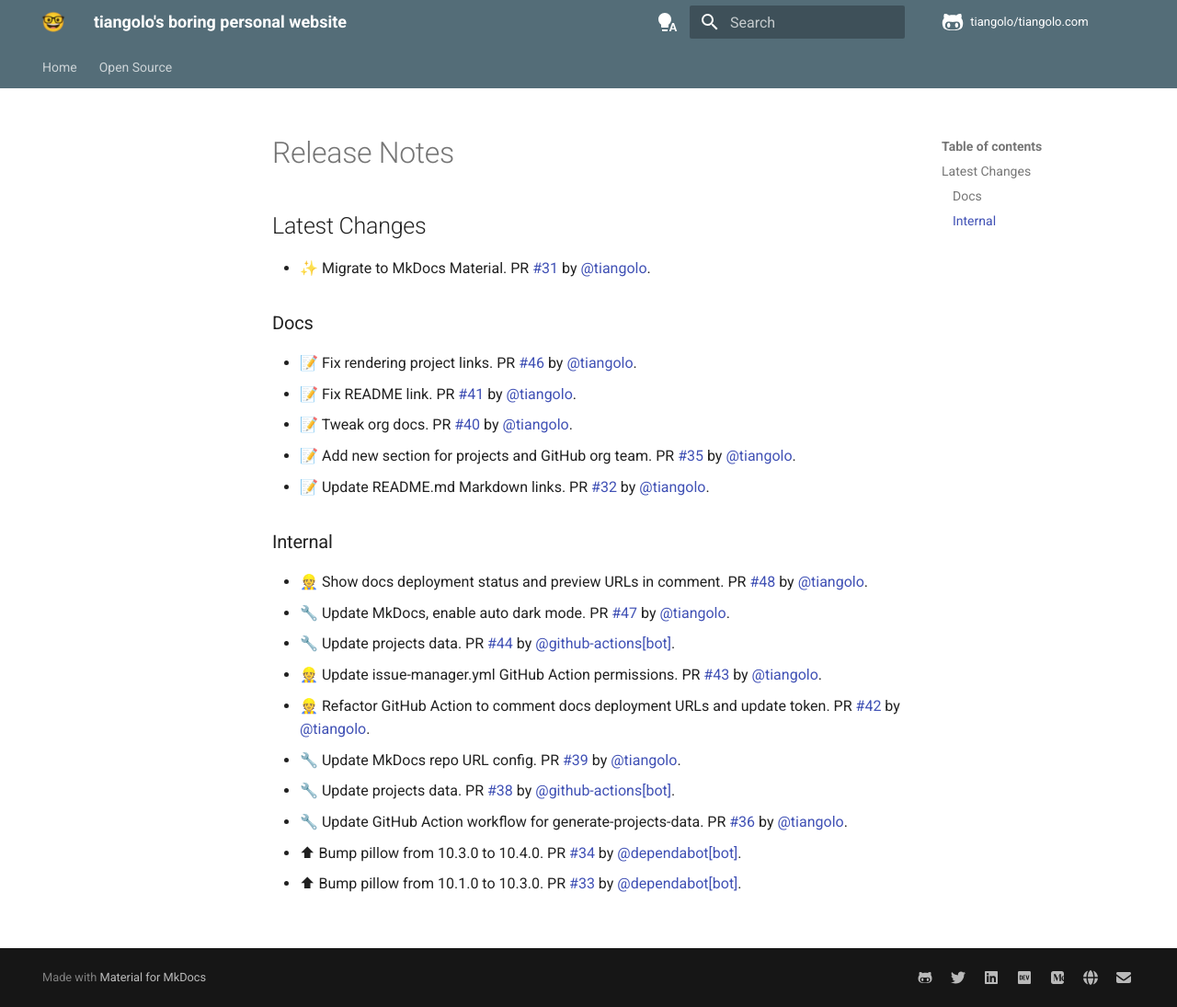
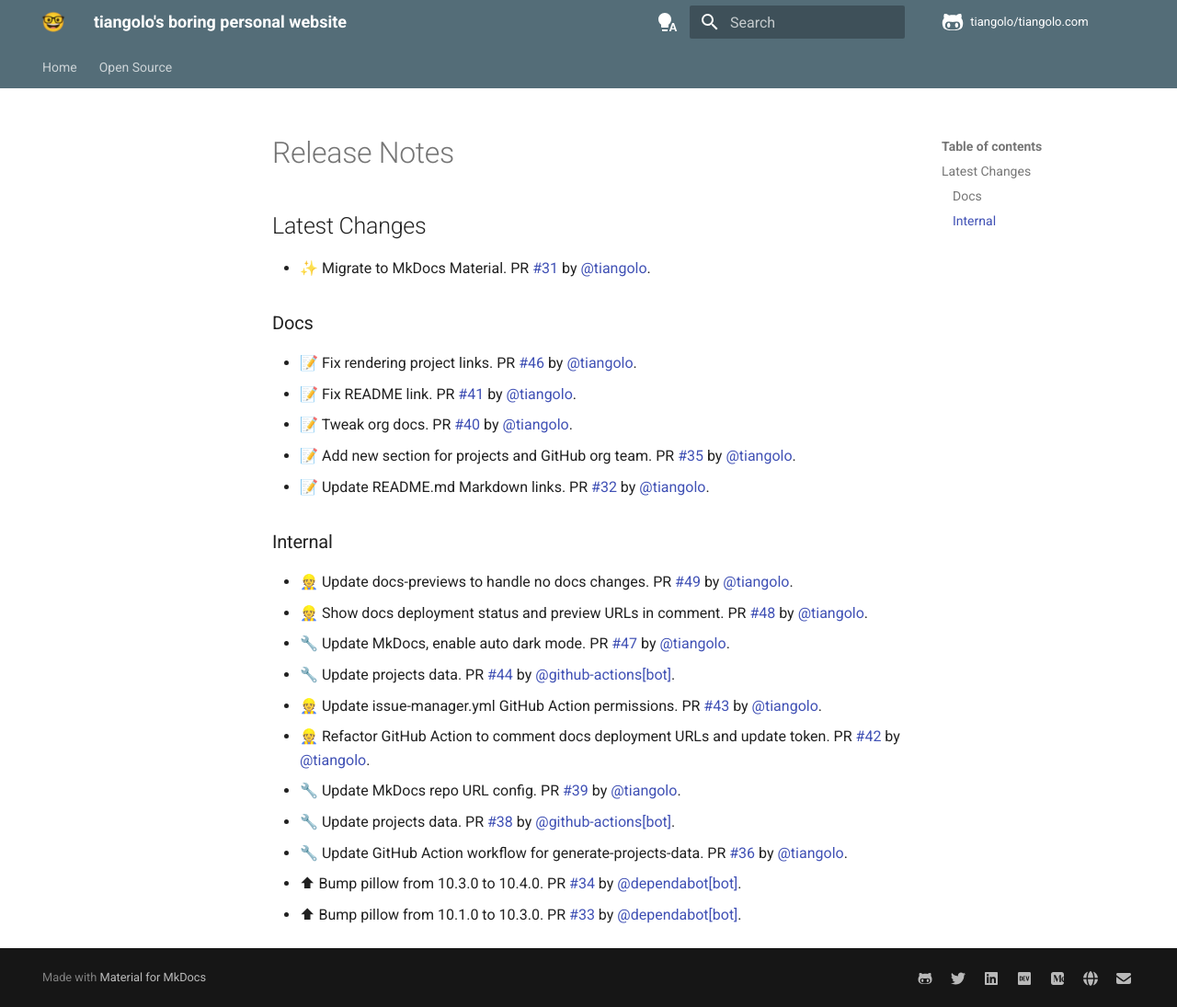
Before and after one commit to tiangolo/tiangolo.com, an MkDocs documentation site: the page built from docs/release-notes.md, in a window 1280 px wide and 1095 px high. Shown: the whole window at 92% size. Built offline with MkDocs 1.6.1 and Material for MkDocs 9.7.7, drawn with Linux system fonts in a browser that asks for light colours; comment, search, counter and statistics services are not loaded.

Commit message:
📝 Update release notes

```diff
--- a/docs/release-notes.md
+++ b/docs/release-notes.md
@@ -14,6 +14,7 @@
 
 ### Internal
 
+* 👷 Update docs-previews to handle no docs changes. PR [#49](https://github.com/tiangolo/tiangolo.com/pull/49) by [@tiangolo](https://github.com/tiangolo).
 * 👷 Show docs deployment status and preview URLs in comment. PR [#48](https://github.com/tiangolo/tiangolo.com/pull/48) by [@tiangolo](https://github.com/tiangolo).
 * 🔧 Update MkDocs, enable auto dark mode. PR [#47](https://github.com/tiangolo/tiangolo.com/pull/47) by [@tiangolo](https://github.com/tiangolo).
 * 🔧 Update projects data. PR [#44](https://github.com/tiangolo/tiangolo.com/pull/44) by [@github-actions[bot]](https://github.com/apps/github-actions).
```
